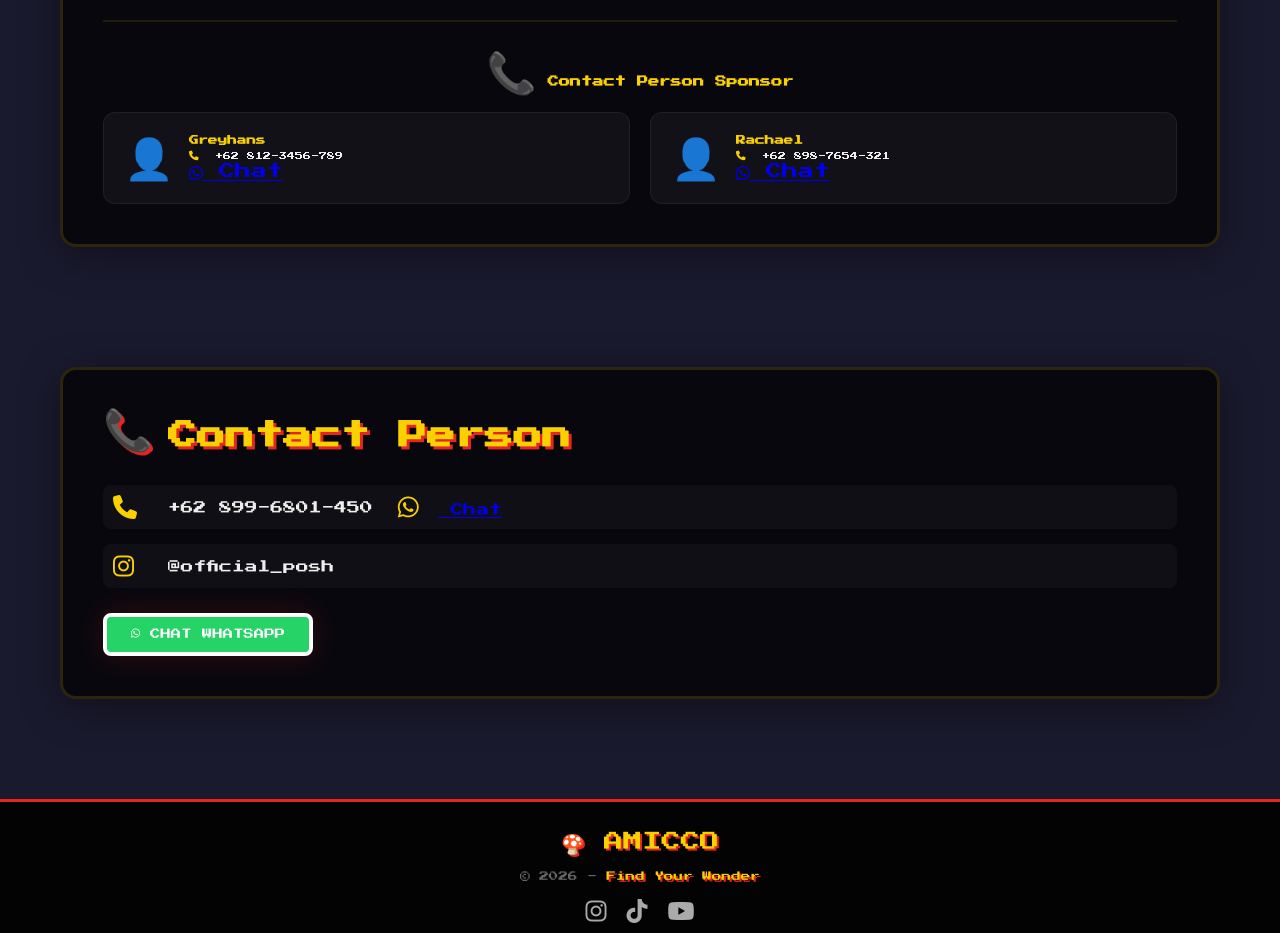
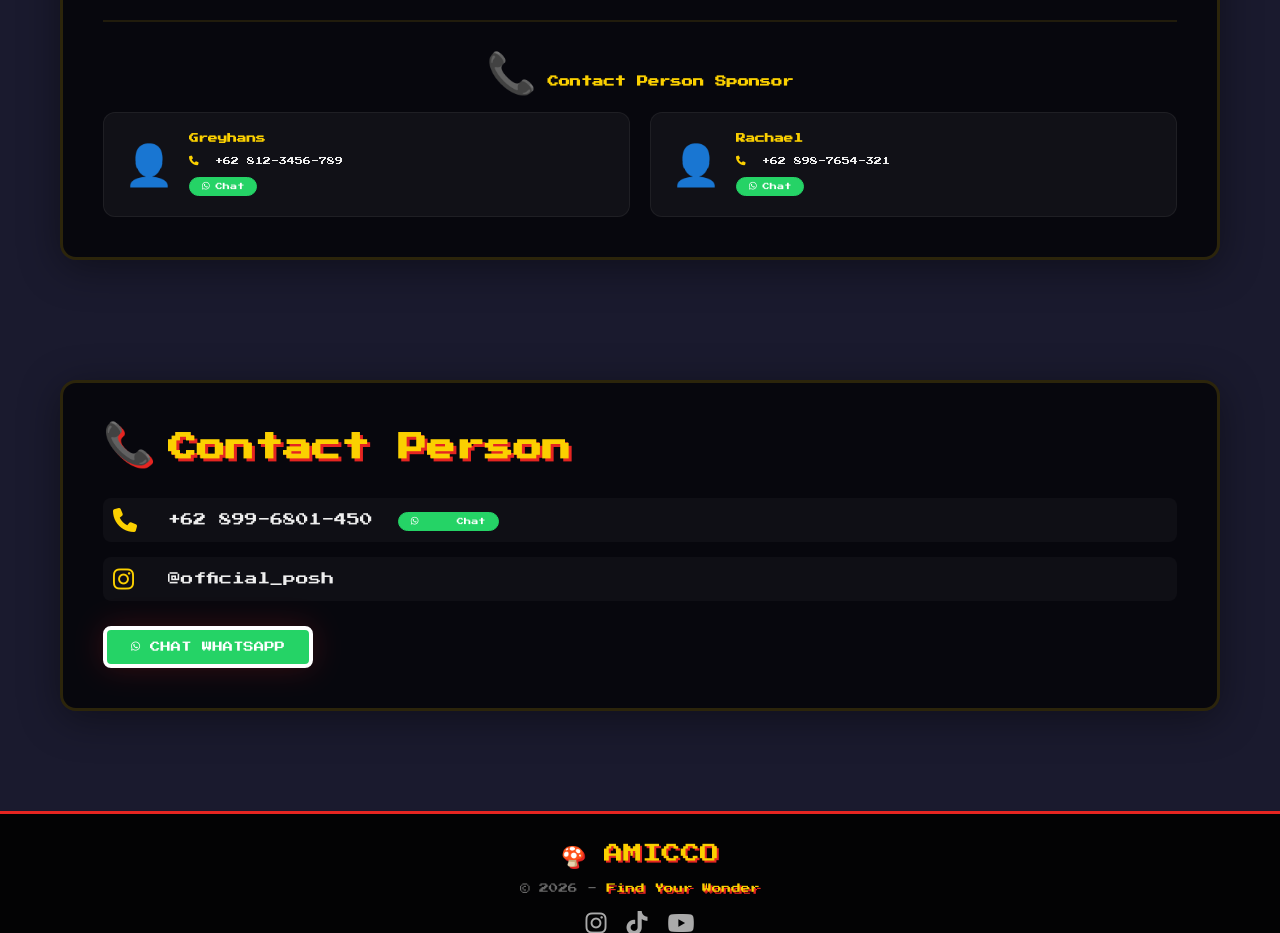
Before and after one commit to friedbeefff/PLC2K26, a plain HTML site: page index.html in a window 1280 px wide. Shown: the part 4500-5433 px from the top of the page. Drawn offline with Linux system fonts and the light colour scheme; files whose address does not match are found by name.

Commit message:
Update style.css

```diff
--- a/style.css
+++ b/style.css
@@ -2094,3 +2094,71 @@ footer p {
         justify-content: center;
     }
 }
+
+/* ============================================
+   WHATSAPP BUTTON SMALL
+============================================ */
+.btn-wa-small {
+    display: inline-flex;
+    align-items: center;
+    gap: 6px;
+    background: #25D366;
+    color: #fff !important;
+    padding: 4px 12px;
+    border-radius: 20px;
+    font-size: 0.45rem;
+    text-decoration: none;
+    transition: all 0.3s;
+    border: 1px solid #25D366;
+    margin-top: 4px;
+}
+
+.btn-wa-small:hover {
+    background: #1da851;
+    transform: scale(1.05);
+    color: #fff !important;
+    border-color: #1da851;
+}
+
+.btn-wa-small i {
+    font-size: 0.55rem;
+    color: #fff;
+}
+
+/* ===== CONTACT LIST - WA BUTTON ===== */
+.contact-list li {
+    display: flex;
+    align-items: center;
+    gap: 15px;
+    padding: 10px;
+    background: rgba(255,255,255,0.03);
+    border-radius: 8px;
+    transition: all 0.3s;
+    flex-wrap: wrap;
+}
+
+.contact-list li .btn-wa-small {
+    margin-left: auto;
+}
+
+/* ===== SPONSOR CP - WA BUTTON ===== */
+.sponsor-cp-card .cp-info {
+    display: flex;
+    flex-direction: column;
+    gap: 4px;
+}
+
+.sponsor-cp-card .cp-info .btn-wa-small {
+    align-self: flex-start;
+}
+
+@media (max-width: 768px) {
+    .contact-list li {
+        flex-wrap: wrap;
+        gap: 8px;
+    }
+
+    .contact-list li .btn-wa-small {
+        margin-left: 40px;
+    }
+}
```
